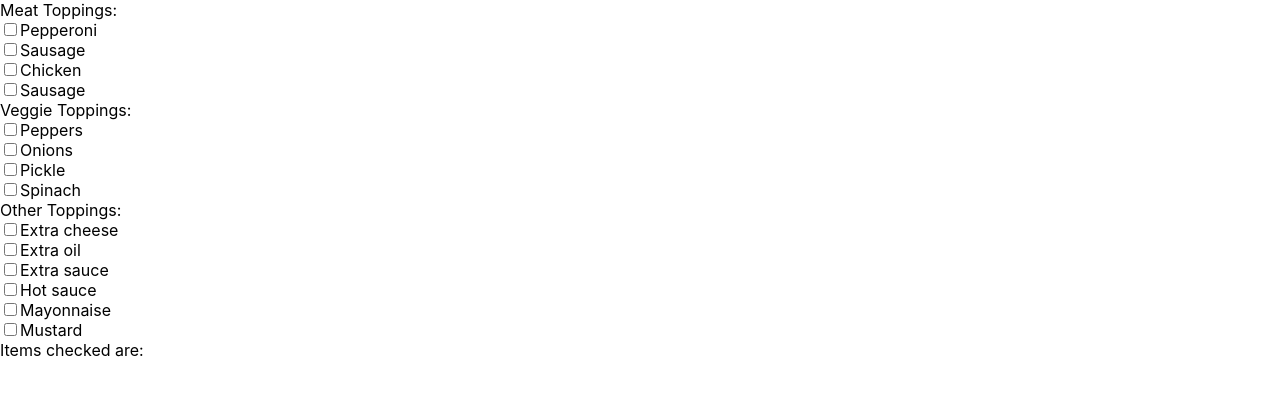
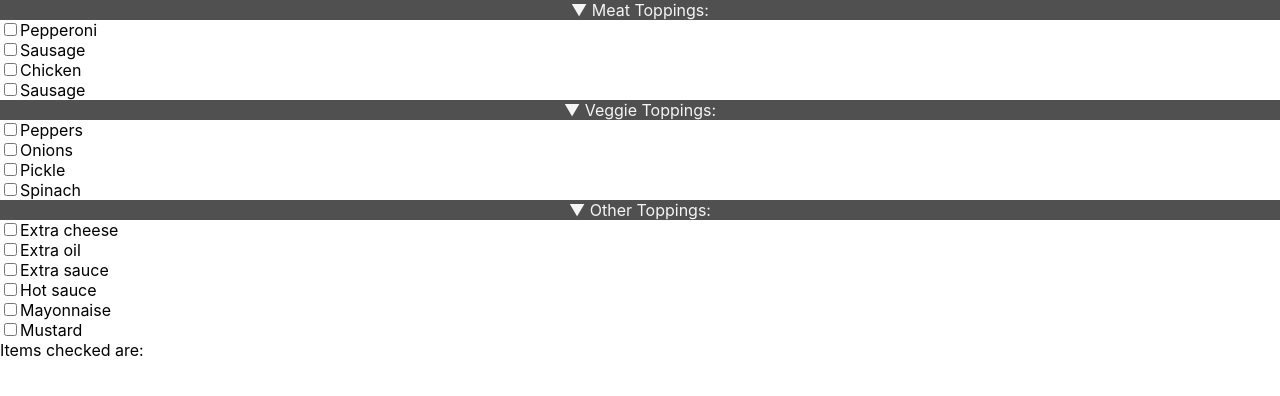
Before and after one commit to mamendez1006/prep-a-pizza, a React (Create React App) app: page / in a window 1280 px wide. Shown: the top 396 px of the page. Built offline with nearby package versions, Linux system fonts and the light colour scheme.

Commit message:
Add styling to topping titles

```diff
--- a/src/App.css
+++ b/src/App.css
@@ -1,5 +1,6 @@
 .App {
   text-align: center;
+  max-width: 500px;
 }
 
 .App-logo {
@@ -36,3 +37,9 @@
     transform: rotate(360deg);
   }
 }
+
+.title {
+  background:#505050;
+  color:whitesmoke;
+  text-align: center;
+}
--- a/src/App.js
+++ b/src/App.js
@@ -30,7 +30,7 @@ function App() {
   return (
     <div className="app">
       <div className="meat_toppings">
-        <div className="title">Meat Toppings:</div>
+        <div className="title">▼ Meat Toppings:</div>
         <div className="list-container">
           {meat_toppings.map((item, index) => (
             <div key={index}>
@@ -41,7 +41,7 @@ function App() {
         </div>
       </div>
       <div className="veggie_toppings">
-        <div className="title">Veggie Toppings:</div>
+        <div className="title">▼ Veggie Toppings:</div>
         <div className="list-container">
           {veggie_toppings.map((item, index) => (
             <div key={index}>
@@ -52,7 +52,7 @@ function App() {
         </div>
       </div>
       <div className="other_toppings">
-        <div className="title">Other Toppings:</div>
+        <div className="title">▼ Other Toppings:</div>
         <div className="list-container">
           {other_toppings.map((item, index) => (
             <div key={index}>
```
